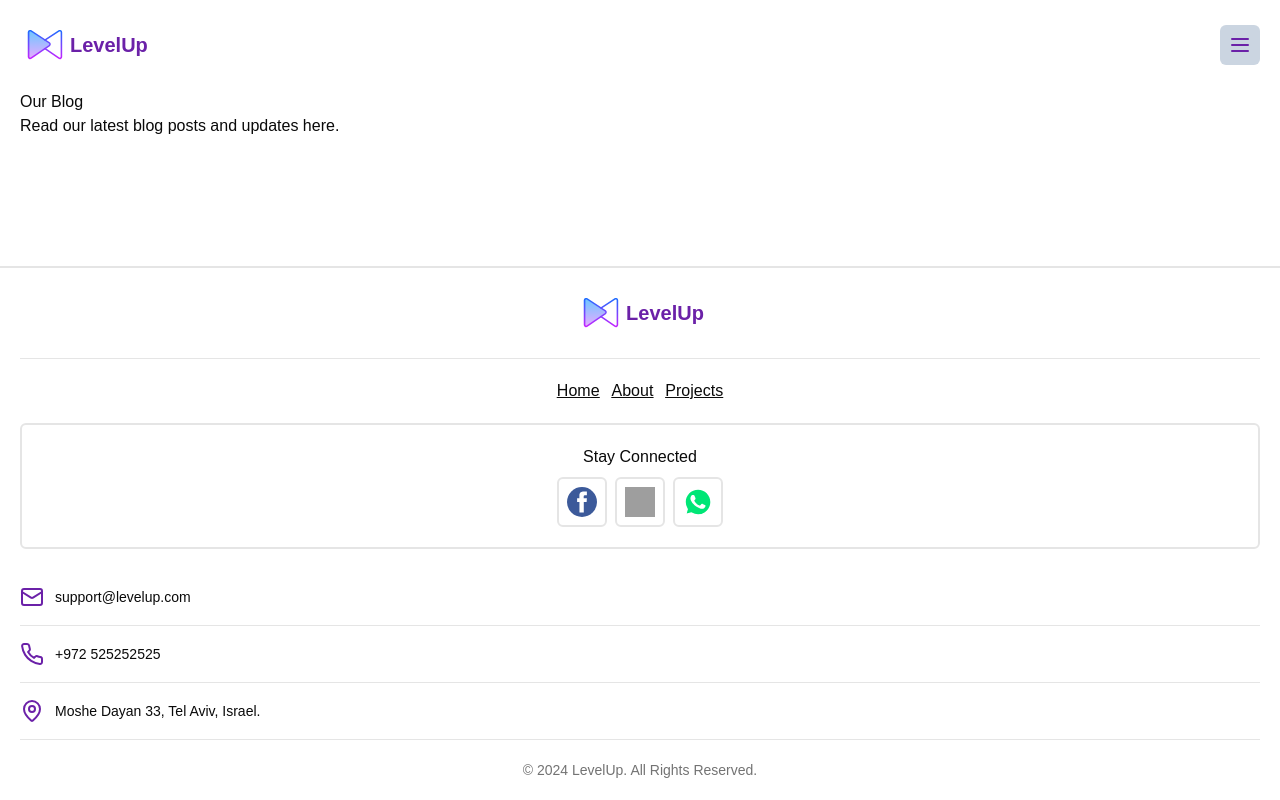
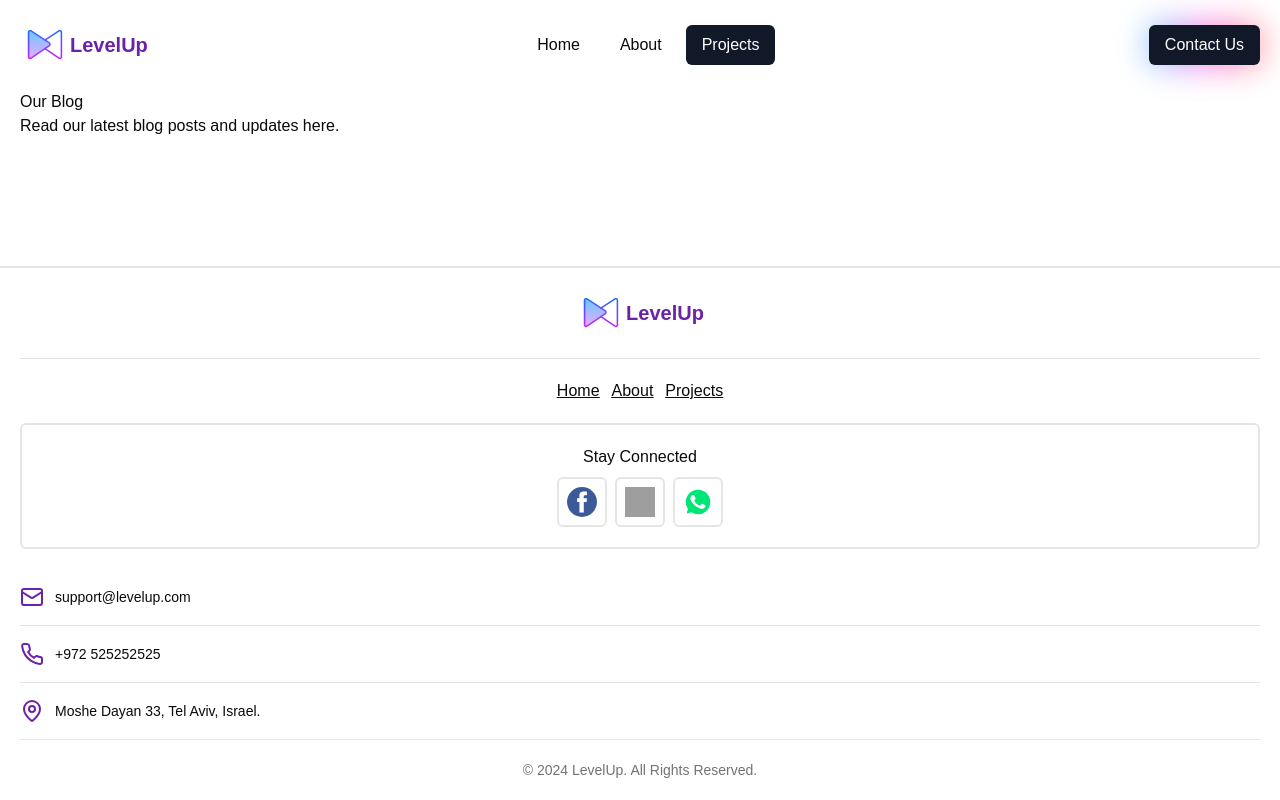
Before and after one commit to OfirKaspi/levelup-bw, a Next.js app: page /projects in a window 1280 px wide. Built offline with nearby package versions, Linux system fonts and the light colour scheme; grey boxes are pictures that could not be loaded.

Commit message:
responsive nav bar

```diff
--- a/src/components/Hero.tsx
+++ b/src/components/Hero.tsx
@@ -28,23 +28,17 @@ const Hero = () => {
           {/* <p className="p-5">For startups, enterprise leaders, media & publishers, and social good. </p> */}
         </div>
         <div className="space-x-3">
-          <div className="relative inline-flex  group">
-            <div
-              className="absolute transition-all duration-1000 opacity-70 -inset-px bg-gradient-to-r from-[#44BCFF] via-[#FF44EC] to-[#FF675E] rounded-xl blur-lg group-hover:opacity-100 group-hover:-inset-1 group-hover:duration-200 animate-tilt">
-            </div>
-            <a href="#" title="Contact Us"
-              className="relative inline-flex items-center justify-center px-6 py-3 text- font-bold text-white transition-all duration-200 bg-gray-900 rounded-xl focus:outline-none focus:ring-2 focus:ring-offset-2 focus:ring-gray-900"
-              role="button">Contact Us
-            </a>
+          <div className="relative inline-flex group">
+            <div className="absolute transition-all duration-1000 opacity-70 -inset-px bg-gradient-to-r from-[#44BCFF] via-[#FF44EC] to-[#FF675E] rounded-xl blur-lg group-hover:opacity-100 group-hover:-inset-1 group-hover:duration-200 animate-tilt" />
+            <button className="relative h-10 px-4 text-white transition-all duration-200 bg-gray-900 rounded-md focus:outline-none focus:ring-2 focus:ring-offset-2 focus:ring-gray-900">
+              Contact Us
+            </button>
           </div>
-          <div className="relative inline-flex  group">
-            <div
-              className="absolute transition-all duration-1000 opacity-70 -inset-px bg-gradient-to-r from-[#44BCFF] via-[#FF44EC] to-[#FF675E] rounded-xl blur-lg group-hover:opacity-100 group-hover:-inset-1 group-hover:duration-200 animate-tilt">
-            </div>
-            <a href="#" title="Contact Us"
-              className="relative inline-flex items-center justify-center px-6 py-3 text- font-bold text-gray-900 transition-all duration-200 bg-white rounded-xl focus:outline-none focus:ring-2 focus:ring-offset-2 focus:ring-gray-900"
-              role="button">Our Works
-            </a>
+          <div className="relative inline-flex group">
+            <div className="absolute transition-all duration-1000 opacity-70 -inset-px bg-gradient-to-r from-[#44BCFF] via-[#FF44EC] to-[#FF675E] rounded-xl blur-lg group-hover:opacity-100 group-hover:-inset-1 group-hover:duration-200 animate-tilt" />
+            <button className="relative h-10 px-4 text-gray-900 transition-all duration-200 bg-white rounded-md focus:outline-none focus:ring-2 focus:ring-offset-2 focus:ring-gray-900">
+              Our Works
+            </button>
           </div>
         </div>
       </section>
--- a/src/components/Navbar.tsx
+++ b/src/components/Navbar.tsx
@@ -7,46 +7,69 @@ import { Separator } from "./ui/separator";
 import Logo from "./Logo";
 import { usePathname } from "next/navigation";
 import { links } from "@/utils/links";
+import useResponsive from "@/hooks/useResponsive";
 
 
 const Navbar = () => {
   const pathname = usePathname()
   const isHomePage = pathname === "/"
+  const { isMobile } = useResponsive()
 
   return (
-    <div className="w-full p-5 z-10">
-      <nav className="flex items-center justify-between">
+    <nav className="w-full p-5 z-10 flex items-center justify-between">
       {/* Logo  */}
       <Logo isTextWhite={isHomePage} />
 
-        {/* menu  */}
+      {isMobile ? (
         <Sheet>
           <SheetTrigger>
-            {/* <div className="w-10 h-10 bg-slate-400 flex items-center justify-center rounded-md"> */}
             <Menu className="bg-slate-300 text-purple-800 h-10 w-10 p-2 rounded-md" />
-            {/* </div> */}
           </SheetTrigger>
           <SheetContent >
-            <SheetTitle className="text-purple-800">
+            <SheetTitle className="text-purple-800 pt-5">
               Welcome to LevelUp!
             </SheetTitle>
             <Separator className="my-5" />
             <SheetDescription asChild >
-              <ul className="space-y-2">
+              <div className="space-y-5">
+                <ul className="space-y-5">
                   {links.map((link) => (
-                  <li key={link.href}>
-                    <Link href={link.href} className={`flex gap-2 items-center text-base ${pathname === link.href && 'text-purple-800'}`}>
+                    <Link role="list" key={link.href} href={link.href} className={`flex gap-2 items-center text-base ${pathname === link.href && 'text-purple-800'}`}>
                       {link.icon}
                       {link.text}
                     </Link>
-                  </li>
                   ))}
                 </ul>
+                <Separator />
+                <div className="relative inline-flex group">
+                  <div className="absolute transition-all duration-1000 opacity-70 -inset-px bg-gradient-to-r from-[#44BCFF] via-[#FF44EC] to-[#FF675E] rounded-xl blur-lg group-hover:opacity-100 group-hover:-inset-1 group-hover:duration-200 animate-tilt" />
+                  <button className="relative h-10 px-4 text-white transition-all duration-200 bg-gray-900 rounded-md focus:outline-none focus:ring-2 focus:ring-offset-2 focus:ring-gray-900">
+                    Contact Us
+                  </button>
+                </div>
+              </div>
             </SheetDescription>
           </SheetContent>
         </Sheet>
+      ) : (
+        <>
+          <ul className="flex gap-2">
+            {links.map((link) => (
+              <Link role="list" key={link.href} href={link.href} className={`flex items-center justify-center h-10 px-4 rounded-md transition-all ${isHomePage && 'text-white'} ${pathname === link.href ? 'bg-gray-900 text-white' : 'hover:bg-purple-800 hover:text-white'}`}>
+                {link.text}
+              </Link>
+            ))}
+          </ul>
+
+          <div className="relative inline-flex group">
+            <div className="absolute transition-all duration-1000 opacity-70 -inset-px bg-gradient-to-r from-[#44BCFF] via-[#FF44EC] to-[#FF675E] rounded-xl blur-lg group-hover:opacity-100 group-hover:-inset-1 group-hover:duration-200 animate-tilt" />
+            <button className="relative h-10 px-4 text-white transition-all duration-200 bg-gray-900 rounded-md focus:outline-none focus:ring-2 focus:ring-offset-2 focus:ring-gray-900">
+              Contact Us
+            </button>
+          </div>
+        </>
+      )}
     </nav>
-    </div>
   );
 }
 
--- /dev/null
+++ b/src/hooks/useResponsive.tsx
@@ -0,0 +1,26 @@
+import { useState, useEffect } from "react";
+
+const useResponsive = () => {
+  const [isMobile, setIsMobile] = useState(false);
+  const [isTablet, setIsTablet] = useState(false);
+  const [isDesktop, setIsDesktop] = useState(false);
+
+  useEffect(() => {
+    const updateMatch = () => {
+      const width = window.innerWidth;
+
+      setIsMobile(width < 768);
+      setIsTablet(width >= 768 && width < 1024);
+      setIsDesktop(width >= 1024);
+    };
+
+    updateMatch();
+    window.addEventListener("resize", updateMatch);
+
+    return () => window.removeEventListener("resize", updateMatch);
+  }, []);
+
+  return { isMobile, isTablet, isDesktop };
+};
+
+export default useResponsive;
--- a/src/utils/links.tsx
+++ b/src/utils/links.tsx
@@ -1,10 +1,10 @@
 import Favicon from "@/assets/favicon.svg"
 import { BookOpen, Home, Images } from "lucide-react"
 
-export const logoLink = { text: "Home", href: "/", src: Favicon, icon: <Home size={20} />, alt: "LevelUp Logo", title: "LevelUp" }
+export const logoLink = { text: "Home", href: "/", src: Favicon, icon: <Home />, alt: "LevelUp Logo", title: "LevelUp" }
 
 export const links = [
   { ...logoLink },
-  { text: "About", href: "/about", icon: <BookOpen size={20} /> },
-  { text: "Projects", href: "/projects", icon: <Images size={20} /> },
+  { text: "About", href: "/about", icon: <BookOpen /> },
+  { text: "Projects", href: "/projects", icon: <Images /> },
 ]
```
Also changed, not shown: src/app/fonts/GeistMonoVF.woff (deleted), src/app/fonts/GeistVF.woff (deleted). Lines whose indentation alone changed are shown as unchanged.
